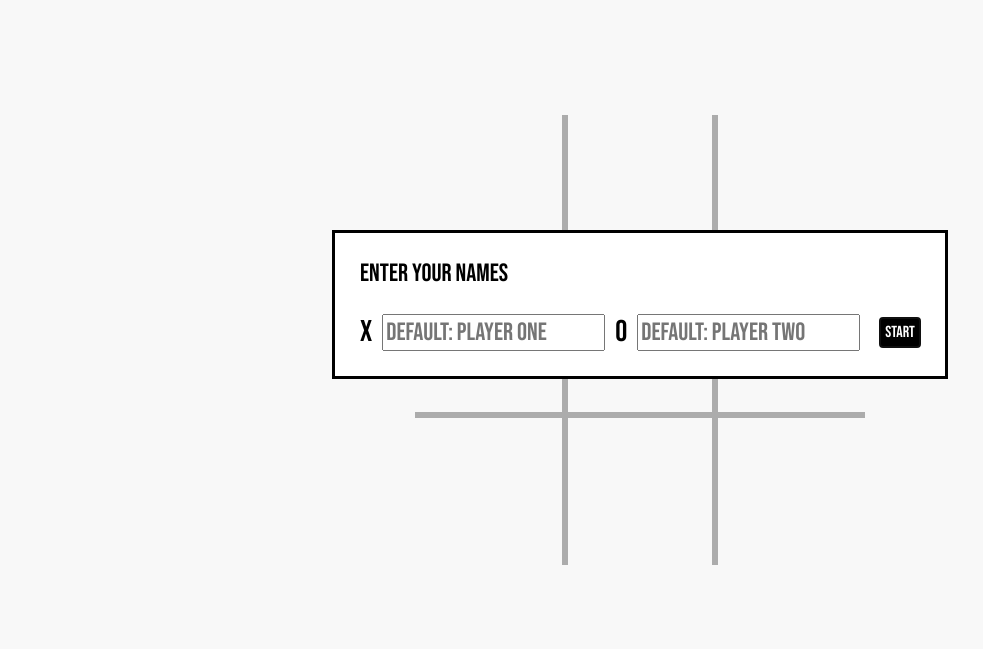
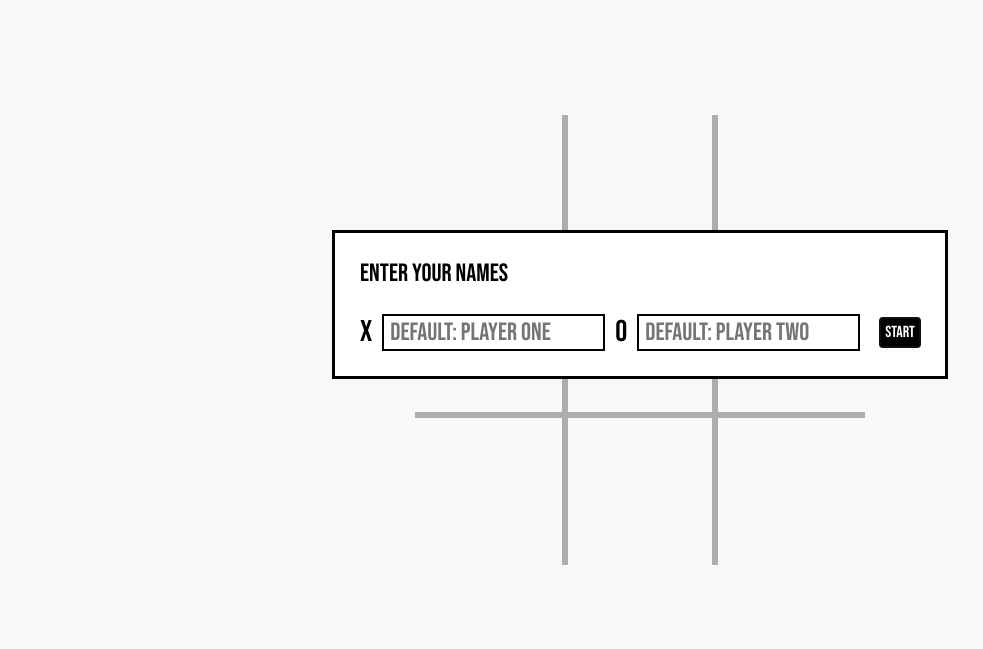
Before and after one commit to sofoniasElala/Tic-Tac-Toe, a plain HTML site: page index.html in a window 1280 px wide. Shown: the part 96-745 px from the top of the page, without its empty margins (0-983 px from the left). Drawn offline with Linux system fonts and the light colour scheme.

Commit message:
add border color to input

```diff
--- a/style.css
+++ b/style.css
@@ -102,3 +102,8 @@ input, .close, .restart {
     font-size: 100%;
     font-family: inherit;
 }
+
+input {
+    border-color: black;
+    border-style: solid;
+}
```
Also changed, not shown: index.html (+2 -2 lines).
